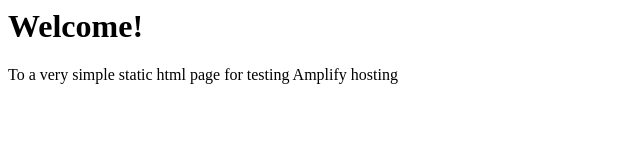
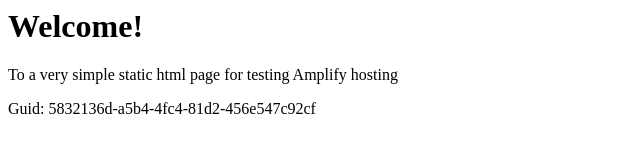
Before and after one commit to aws-aemilia-icn/Github-PR-Commit-Integration-Test-DoNotTouch-Gith-OKSLNVO2-v1-preprod-ap-northeast-2, a website: page src/index.html in a window 1280 px wide. Shown: the whole page, without its empty margins (0-640 px from the left). Drawn offline with Linux system fonts and the light colour scheme.

Commit message:
commit from integ tests

```diff
--- a/src/index.html
+++ b/src/index.html
@@ -1,3 +1,5 @@
+
+
 <html lang="en">
 
 <head>
@@ -10,6 +12,6 @@
 <body>
     <h1>Welcome!</h1>
     <p>To a very simple static html page for testing Amplify hosting</p>
-</body>
+    <p>Guid: 5832136d-a5b4-4fc4-81d2-456e547c92cf</p></body>
 
 </html>
```
